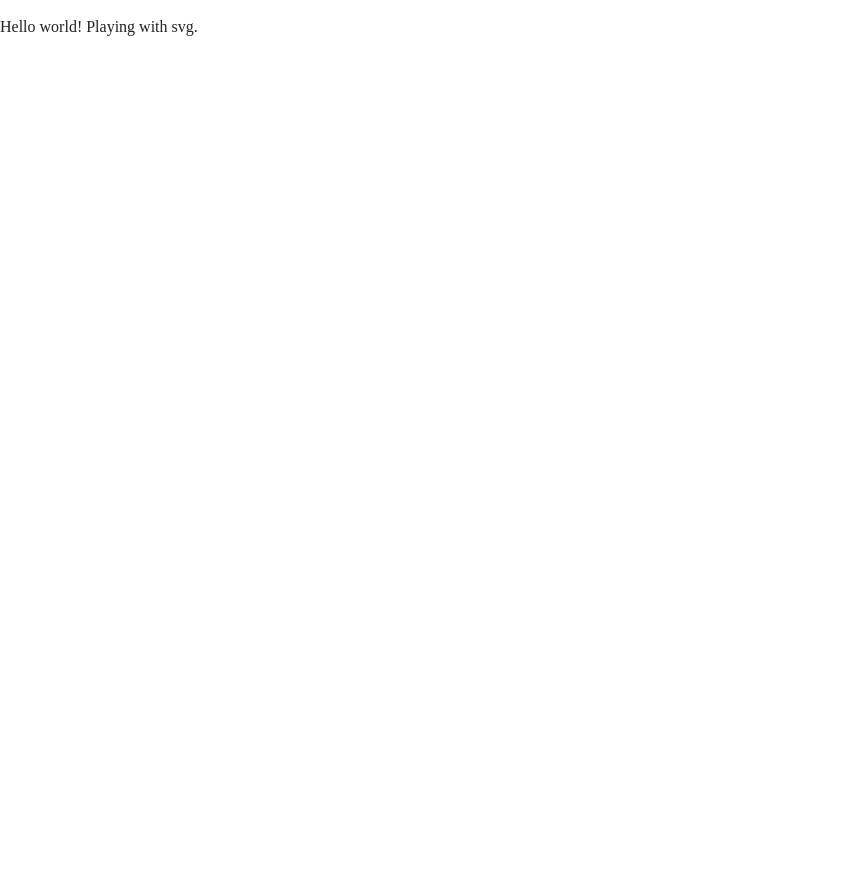
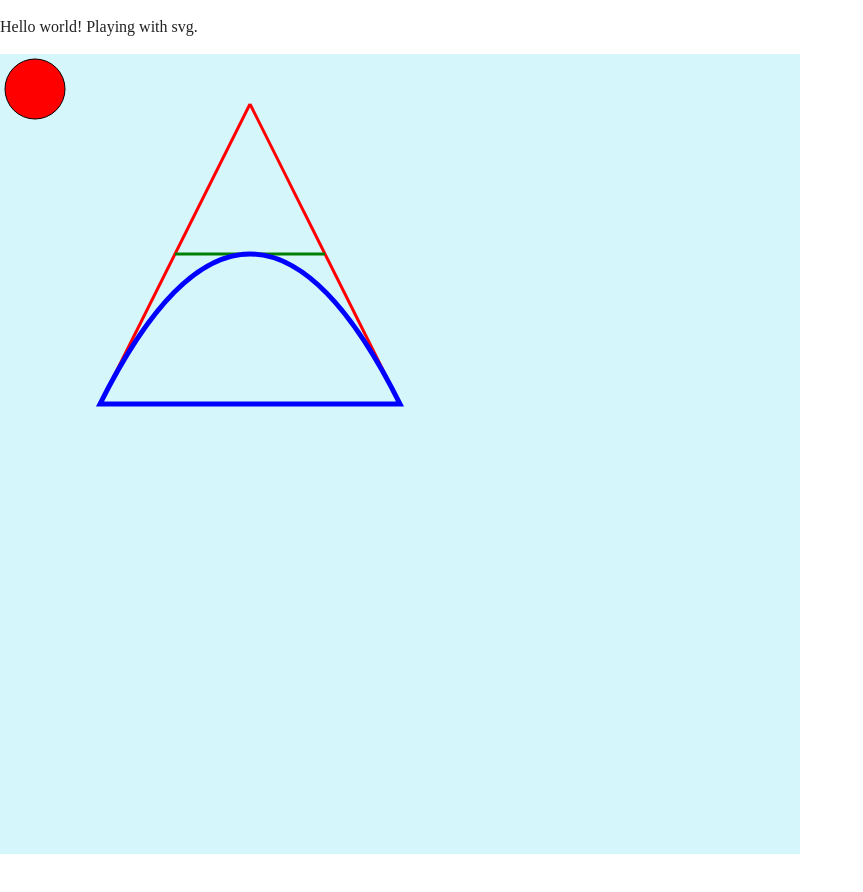
Before and after one commit to JohnBussey/javascript-svg-drawing, a website: page index.html in a window 1280 px wide. Shown: the whole page, without its empty margins (0-863 px from the left). After the commit the page ends 854 px from the top, so only its background shows below. Drawn offline with nearby package versions, Linux system fonts and the light colour scheme.

Commit message:
Update index.html

```diff
--- a/index.html
+++ b/index.html
@@ -25,7 +25,18 @@
   <!-- Add your site or application content here -->
   <p>Hello world! Playing with svg.</p>
 
-<svg width="1000" height="1000">
+<svg width="800" height="800">
+    <rect width="800" height="800" fill='#D5F7FC' ></rect>
+    <circle cx="35" cy="35" r="30" stroke="black" stroke-width="1" fill="red" />
+
+    <path id="lineAB" d="M 100 350 l 150 -300" stroke="red"
+    stroke-width="3" fill="none" />
+    <path id="lineBC" d="M 250 50 l 150 300" stroke="red"
+    stroke-width="3" fill="none" />
+    <path d="M 175 200 l 150 0" stroke="green" stroke-width="3"
+    fill="none" />
+    <path d="M 100 350 q 150 -300 300 0 z" stroke="blue"
+    stroke-width="5" fill="none" />
 
 
 </svg>
```
